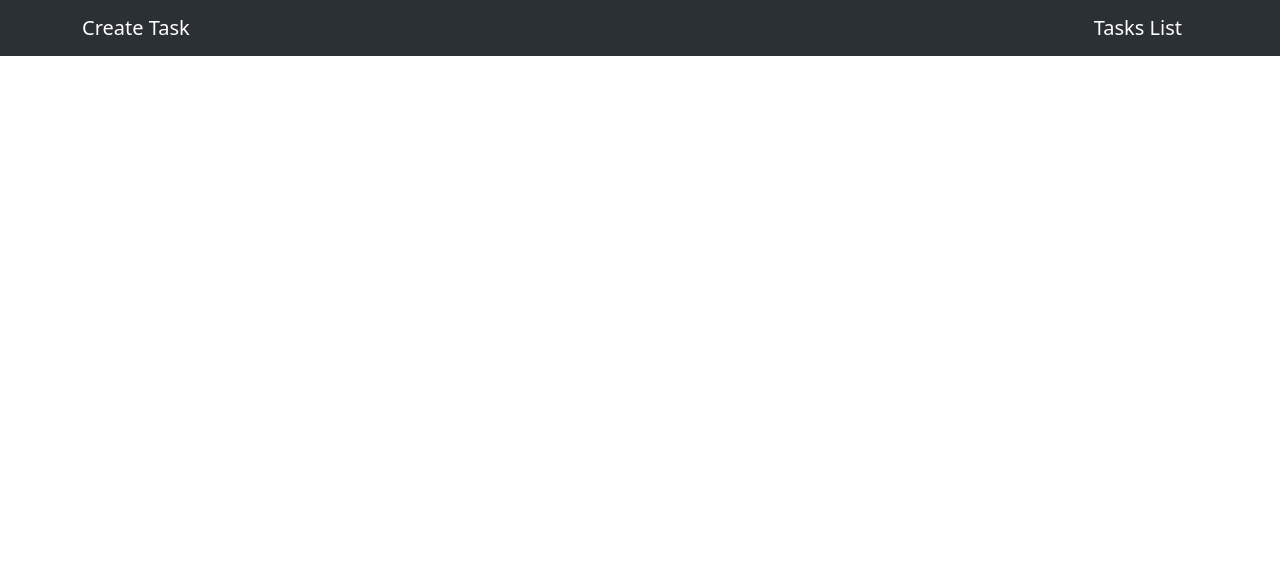
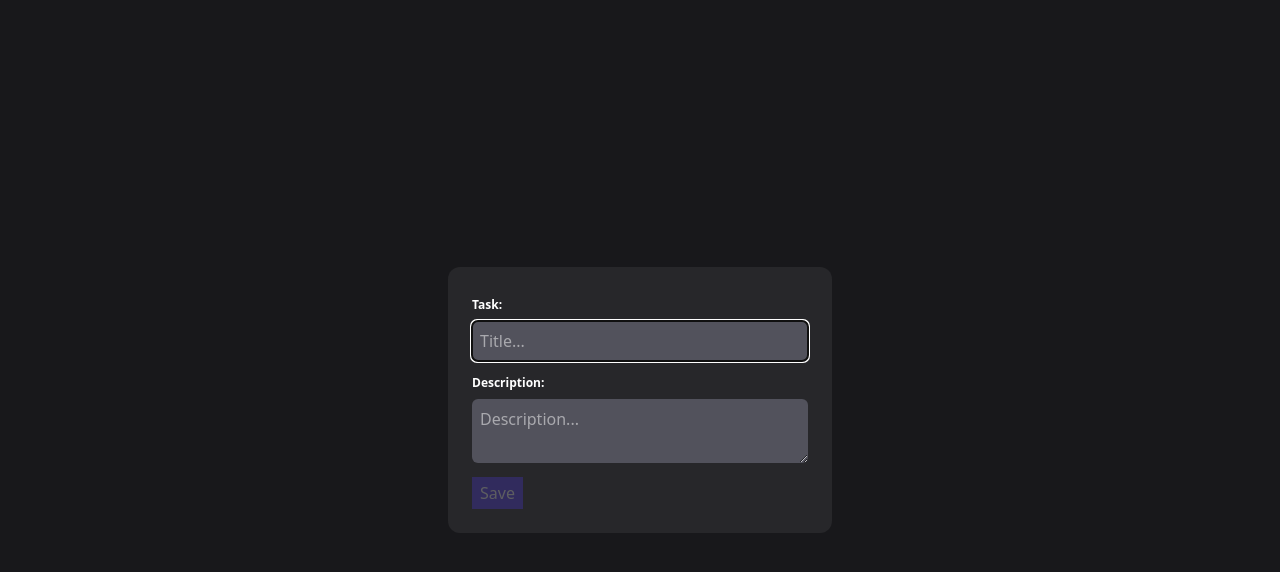
Before and after one commit to Pipeto84/tasks, a React (Vite) app: page /create-task in a window 1280 px wide. Shown: the top 572 px of the page. Built offline with nearby package versions, Linux system fonts and the light colour scheme.

Commit message:
sin pulir

```diff
--- a/package.json
+++ b/package.json
@@ -11,10 +11,13 @@
   },
   "dependencies": {
     "@reduxjs/toolkit": "^2.6.1",
+    "@tailwindcss/vite": "^4.0.17",
     "react": "^18.3.1",
     "react-dom": "^18.3.1",
     "react-redux": "^9.2.0",
-    "react-router-dom": "^7.4.1"
+    "react-router-dom": "^7.4.1",
+    "tailwindcss": "^4.0.17",
+    "uuid": "^11.1.0"
   },
   "devDependencies": {
     "@eslint/js": "^9.13.0",
--- /dev/null
+++ b/src/App.css
@@ -0,0 +1 @@
+@import "tailwindcss";
--- a/src/App.tsx
+++ b/src/App.tsx
@@ -1,11 +1,24 @@
-import { NavBar } from './compenents/NavBar'
+import { NavBar } from "./components/NavBar";
+import { TaskForm } from "./components/TaskForm";
+import { TaskList } from "./components/TaskList";
+import { BrowserRouter, Routes, Route } from "react-router-dom";
+import "./App.css";
 
 function App() {
-
   return (
-    <NavBar>
-    </NavBar>
-  )
+    <div className="bg-zinc-900 h-screen text-white">
+      <div className="flex items-center justify-center h-full">
+        {/* <NavBar/> */}
+        <BrowserRouter>
+          <Routes>
+            <Route path="/" element={<TaskList />} />
+            <Route path="/create-task" element={<TaskForm />} />
+            <Route path="/edit-task/:id" element={<TaskForm />} />
+          </Routes>
+        </BrowserRouter>
+      </div>
+    </div>
+  );
 }
 
-export default App
+export default App;
--- /dev/null
+++ b/src/app/hooks.ts
@@ -0,0 +1,5 @@
+import { useDispatch, useSelector } from "react-redux";
+import type { AppDispatch, RootState } from "./store";
+
+export const useAppDispatch = useDispatch.withTypes<AppDispatch>();
+export const useAppSelector = useSelector.withTypes<RootState>();
--- /dev/null
+++ b/src/app/store.ts
@@ -0,0 +1,12 @@
+import { configureStore } from "@reduxjs/toolkit";
+import taskReducer from "../features/tasks/taskSlice";
+
+export const store = configureStore({
+  reducer: {
+    tasks: taskReducer,
+  },
+});
+
+export type AppStore = typeof store;
+export type RootState = ReturnType<AppStore['getState']>;
+export type AppDispatch = AppStore['dispatch'];
--- /dev/null
+++ b/src/components/TaskForm.tsx
@@ -0,0 +1,90 @@
+import React, { useState, useEffect } from "react";
+import { addTask, editTask, TaskState } from "../features/tasks/taskSlice";
+import { v4 as uuid } from "uuid";
+import { useNavigate, useParams } from "react-router-dom";
+import { useAppSelector, useAppDispatch } from "../app/hooks";
+
+export const TaskForm = () => {
+  const dispatch = useAppDispatch();
+  const tasks = useAppSelector((state) => state.tasks);
+  const navigate = useNavigate();
+  const params = useParams();
+
+  const [task, setTask] = useState<TaskState>({
+    title: "",
+    description: "",
+  });
+
+  const handleChangeInput = (e: React.ChangeEvent<HTMLInputElement>) => {
+    setTask({
+      ...task,
+      [e.target.name]: e.target.value,
+    });
+  };
+  const handleChangeTextarea = (e: React.ChangeEvent<HTMLTextAreaElement>) => {
+    setTask({
+      ...task,
+      [e.target.name]: e.target.value,
+    });
+  };
+
+  const handleSubmit = (e: React.FormEvent) => {
+    e.preventDefault();
+    if (params.id) {
+      dispatch(editTask(task));
+    } else {
+      dispatch(
+        addTask({
+          ...task,
+          id: uuid(),
+        })
+      );
+    }
+    navigate("/");
+  };
+  useEffect(() => {
+    if (params.id) {
+      const taskFound = tasks.find((task) => task.id === params.id);
+      if (taskFound) {
+        setTask(taskFound);
+      }
+    }
+  }, [params.id, tasks]);
+
+  return (
+    <form
+      onSubmit={handleSubmit}
+      className="bg-zinc-800 max-w-sm p-4 rounded-xl"
+    >
+      <label htmlFor="title" className="block text-xs font-bold mb-2">
+        Task:
+      </label>
+      <input
+        name="title"
+        type="text"
+        placeholder="Title..."
+        onChange={handleChangeInput}
+        value={task.title}
+        className="w-full p-2 rounded-md bg-zinc-600 mb-2"
+        autoComplete="off"
+        autoFocus
+      />
+      <label htmlFor="description" className="block text-xs font-bold mb-2">
+        Description:
+      </label>
+      <textarea
+        name="description"
+        placeholder="Description..."
+        onChange={handleChangeTextarea}
+        value={task.description}
+        className="w-full p-2 rounded-md bg-zinc-600 mb-2"
+      ></textarea>
+      <button
+        className="bg-indigo-600 px-2 py-1 rounded-md xxx disabled:opacity-25 disabled:cursor-not-allowed"
+        disabled={task.title.length < 1}
+      >
+        Save
+      </button>
+    </form>
+  );
+};
--- /dev/null
+++ b/src/components/TaskList.tsx
@@ -0,0 +1,48 @@
+import { deleteTask, TaskState } from "../features/tasks/taskSlice";
+import { Link } from "react-router-dom";
+import { useAppSelector, useAppDispatch } from "../app/hooks";
+
+export const TaskList = () => {
+  const tasks = useAppSelector((state) => state.tasks);
+  const dispatch = useAppDispatch();
+  const handleDelete = (task: TaskState) => {
+    dispatch(deleteTask(task));
+  };
+  return (
+    <div className="w-4/6 ">
+      <header className="flex justify-between items-center py-4">
+        <h1 className="font-bold">{tasks.length} Tasks</h1>
+        <Link
+          to="/create-task"
+          className="bg-indigo-600 px-2 py-1 rounded-sm text-sm"
+        >
+          Create Task
+        </Link>
+      </header>
+      <div className="grid grid-cols-3 gap-4 taskList">
+        {tasks.map((task) => (
+          <div key={task.id} className="bg-neutral-800 p-4 rounded-md">
+            <header className="flex justify-between">
+              <h3>{task.title}</h3>
+              <div className="flex gap-x-2">
+                <Link
+                  to={`/edit-task/${task.id}`}
+                  className="bg-zinc-600 px-2 py-1 text-xs rounded-md"
+                >
+                  Edit
+                </Link>
+                <button
+                  onClick={() => handleDelete(task)}
+                  className="bg-red-500 px-2 py-1 text-xs rounded-md cursor-pointer"
+                >
+                  Delete
+                </button>
+              </div>
+            </header>
+            <p>{task.description}</p>
+          </div>
+        ))}
+      </div>
+    </div>
+  );
+};
--- /dev/null
+++ b/src/features/tasks/taskSlice.tsx
@@ -0,0 +1,52 @@
+import { createSlice, PayloadAction } from "@reduxjs/toolkit";
+import { RootState } from "../../app/store";
+
+export interface TaskState {
+  id?: string;
+  title: string;
+  description: string;
+}
+
+const initialState: TaskState[] = [
+  {
+    id: "1",
+    title: "Task 1",
+    description: "Task one description",
+  },
+  {
+    id: "2",
+    title: "Task 2",
+    description: "Task two description",
+  },
+];
+
+export const taskSlice = createSlice({
+  name: "tasks",
+  initialState,
+  reducers: {
+    addTask: (state, action: PayloadAction<TaskState>) => {
+      state.push(action.payload);
+    },
+    deleteTask: (state, action: PayloadAction<TaskState>) => {
+      const taskFound = state.find((task) => task.id === action.payload.id);
+      if (taskFound) {
+        state.splice(state.indexOf(taskFound), 1);
+      }
+    },
+    editTask: (state, action: PayloadAction<TaskState>) => {
+      const { id, title, description } = action.payload;
+
+      const foundTask = state.find((task) => task.id === id);
+      if (foundTask) {
+        foundTask.title = title;
+        foundTask.description = description;
+      }
+    },
+  },
+});
+
+export const { addTask, deleteTask, editTask } = taskSlice.actions;
+
+export const selectTask = (state: RootState) => state.tasks;
+
+export default taskSlice.reducer;
--- a/vite.config.ts
+++ b/vite.config.ts
@@ -1,7 +1,8 @@
-import { defineConfig } from 'vite'
-import react from '@vitejs/plugin-react-swc'
+import { defineConfig } from "vite";
+import react from "@vitejs/plugin-react-swc";
+import tailwindcss from "@tailwindcss/vite";
 
 // https://vite.dev/config/
 export default defineConfig({
-  plugins: [react()],
-})
+  plugins: [react(), tailwindcss()],
+});
```
Also changed, not shown: src/main.tsx (+6 -5 lines), src/components/NavBar.tsx (renamed from src/compenents/NavBar.tsx), 1 other file (tests, documents, lock files or other folders).
